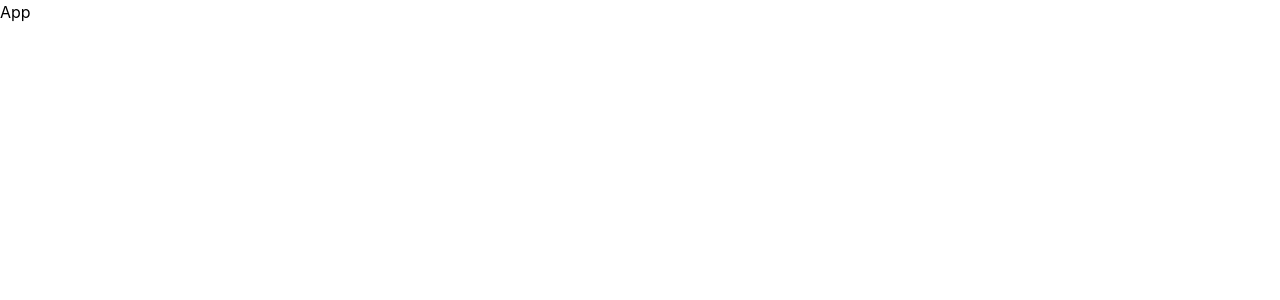
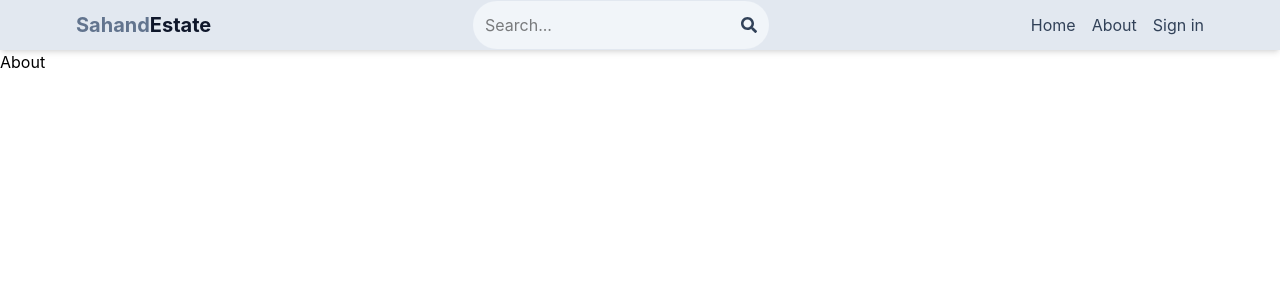
Before and after one commit to SajidRai50/mern-estate, a React (Vite) app: page /about in a window 1280 px wide. Shown: the top 300 px of the page. Built offline with nearby package versions, Linux system fonts and the light colour scheme.

Commit message:
Initial commit

```diff
--- a/package.json
+++ b/package.json
@@ -13,6 +13,8 @@
     "@tailwindcss/vite": "^4.2.1",
     "react": "^19.2.0",
     "react-dom": "^19.2.0",
+    "react-icons": "^5.6.0",
+    "react-router-dom": "^7.13.1",
     "tailwindcss": "^4.2.1"
   },
   "devDependencies": {
--- a/src/App.jsx
+++ b/src/App.jsx
@@ -1,8 +1,24 @@
 import React from 'react'
+import {BrowserRouter,Routes ,Route} from 'react-router-dom';
+import Home from "./pages/Home";
+import About from "./pages/About";
+import SigIn from "./pages/SigIn";
+import SignUp from "./pages/SignUp";
+import Profile from "./pages/Profile";
+import Header from './components/Header';
 
 const App = () => {
   return (
-    <div className='bg-amber-300it'>App</div>
+   <BrowserRouter>
+   <Header/>
+   <Routes>
+      <Route path="/" element={<Home />} />
+      <Route path="/about" element={<About />} />
+      <Route path="/sign-in" element={<SigIn />} />
+      <Route path="/sign-up" element={<SignUp />} />
+      <Route path="/profile" element={<Profile />} />
+    </Routes>
+   </BrowserRouter>
   )
 }
 
--- /dev/null
+++ b/src/components/Header.jsx
@@ -0,0 +1,48 @@
+import React from "react";
+import {FaSearch} from 'react-icons/fa';
+import { Link, useNavigate } from 'react-router-dom';
+
+const Header = () => {
+  return (
+    <div className="bg-slate-200 shadow-md">
+      <div className=" flex justify-between items-center max-w-6xl mx-auto h-12.5 p-3">
+      <Link to='/'>
+        <h1 className="font-bold text-sm sm:text-xl flex-wrap">
+          <span className="text-slate-500">Sahand</span>
+          <span className="text-slate-900">Estate</span>
+        </h1>
+        </Link>
+        <form className="bg-slate-100 rounded-full p-3 flex items-center">
+          <input type="text" placeholder="Search..." className="bg-transparent   hover:cursor-pointer focus:outline-none w-24 sm:w-64" />
+          <FaSearch className=" text-slate-700"/>
+        </form>
+         <ul className='flex gap-4'>
+          <Link to='/'>
+            <li className='hidden sm:inline text-slate-700 hover:underline'>
+              Home
+            </li>
+          </Link>
+          <Link to='/about'>
+            <li className='hidden sm:inline text-slate-700 hover:underline'>
+              About
+            </li>
+          </Link>
+          <Link to='/sign-in'>
+            {/* {currentUser ? (
+              <img
+                className='rounded-full h-7 w-7 object-cover'
+                src={currentUser.avatar}
+                alt='profile'
+              />
+            ) : (
+              <li className=' text-slate-700 hover:underline'> Sign in</li>
+            )} */}
+            <li className=' text-slate-700 hover:underline'> Sign in</li>
+          </Link>
+        </ul>
+      </div>
+    </div>
+  );
+};
+
+export default Header;
--- /dev/null
+++ b/src/pages/About.jsx
@@ -0,0 +1,9 @@
+import React from 'react'
+
+const About = () => {
+  return (
+    <div>About</div>
+  )
+}
+
+export default About
--- /dev/null
+++ b/src/pages/Home.jsx
@@ -0,0 +1,9 @@
+import React from 'react'
+
+const Home = () => {
+  return (
+    <div>Home</div>
+  )
+}
+
+export default Home
--- /dev/null
+++ b/src/pages/Profile.jsx
@@ -0,0 +1,9 @@
+import React from 'react'
+
+const Profile = () => {
+  return (
+    <div>Profile</div>
+  )
+}
+
+export default Profile
--- /dev/null
+++ b/src/pages/SigIn.jsx
@@ -0,0 +1,9 @@
+import React from 'react'
+
+const SigIn = () => {
+  return (
+    <div>SigIn</div>
+  )
+}
+
+export default SigIn
--- /dev/null
+++ b/src/pages/SignUp.jsx
@@ -0,0 +1,9 @@
+import React from 'react'
+
+const SignUp = () => {
+  return (
+    <div>SignUp</div>
+  )
+}
+
+export default SignUp
```
Also changed, not shown: 1 other file (tests, documents, lock files or other folders).
